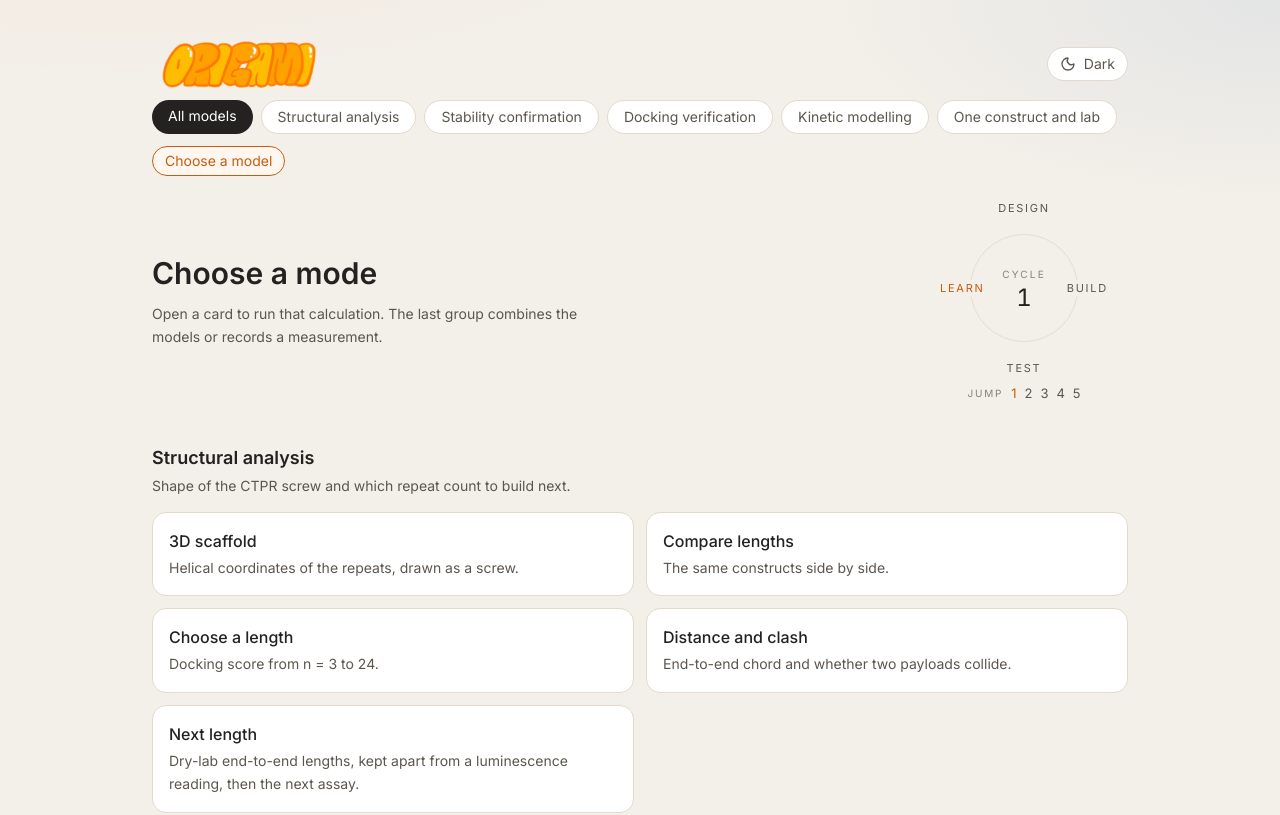
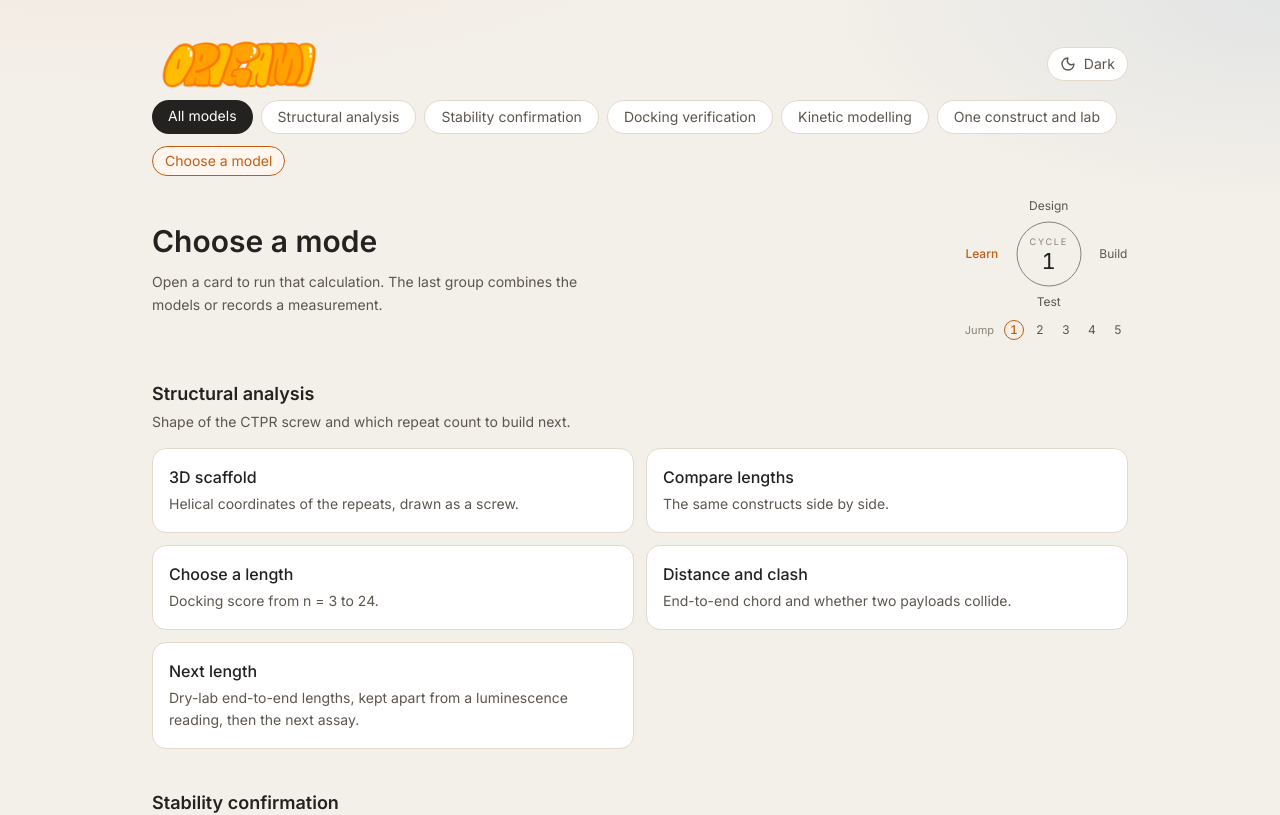
Before and after one commit to cedricwong0714/origami, a Next.js app in the folder web/structural/: page /models in a window 1280 px wide. Shown: the top 815 px of the page. Built offline with nearby package versions, Linux system fonts and the light colour scheme.

Commit message:
Make the engineering cycle a hairline ring.
Stage names sit outside the circle in small type, the active stage is only a color, and the jump row uses a thin numeral instead of a filled disk.

```diff
--- a/web/structural/src/components/engineering-cycle.tsx
+++ b/web/structural/src/components/engineering-cycle.tsx
@@ -7,35 +7,37 @@ type StageId = (typeof STAGES)[number];
 
 const CYCLES = [1, 2, 3, 4, 5] as const;
 
-const PLACE: Record<StageId, string> = {
-  design: "top-0 left-1/2 -translate-x-1/2",
-  build: "top-1/2 right-0 -translate-y-1/2",
-  test: "bottom-0 left-1/2 -translate-x-1/2",
-  learn: "top-1/2 left-0 -translate-y-1/2",
-};
-
 export function EngineeringCycle() {
   const [stage, setStage] = useState<StageId>("learn");
   const [cycle, setCycle] = useState<(typeof CYCLES)[number]>(1);
 
   return (
-    <div className="w-52 shrink-0 text-studio-foreground">
-      <div className="relative mx-auto h-44 w-44">
-        <svg viewBox="0 0 176 176" className="absolute inset-3 h-[calc(100%-1.5rem)] w-[calc(100%-1.5rem)]" aria-hidden="true">
-          <circle cx="88" cy="88" r="62" fill="none" stroke="currentColor" strokeWidth="1" className="text-studio-border" />
-        </svg>
-        <div className="pointer-events-none absolute inset-0 flex items-center justify-center text-center">
-          <div>
-            <p className="text-[10px] tracking-[0.22em] text-studio-label uppercase">Cycle</p>
-            <p className="mt-1 text-2xl leading-none font-light tabular-nums">{cycle}</p>
+    <div className="w-fit shrink-0 text-studio-foreground">
+      <div className="grid grid-cols-[auto_4.75rem_auto] grid-rows-[auto_4.75rem_auto] items-center justify-items-center gap-x-3 gap-y-1">
+        <StageButton id="design" active={stage === "design"} className="col-start-2 row-start-1" onSelect={setStage} />
+        <StageButton id="learn" active={stage === "learn"} className="col-start-1 row-start-2" onSelect={setStage} />
+        <div className="relative col-start-2 row-start-2 size-[4.75rem]">
+          <svg viewBox="0 0 76 76" className="size-full" aria-hidden="true">
+            <circle
+              cx="38"
+              cy="38"
+              r="32"
+              fill="none"
+              stroke="currentColor"
+              strokeWidth="1"
+              className="text-studio-label"
+            />
+          </svg>
+          <div className="pointer-events-none absolute inset-0 flex flex-col items-center justify-center gap-1">
+            <p className="text-[9px] leading-none tracking-[0.2em] text-studio-label uppercase">Cycle</p>
+            <p className="text-[22px] leading-none font-light tabular-nums">{cycle}</p>
           </div>
         </div>
-        {STAGES.map((id) => (
-          <StageButton key={id} id={id} active={stage === id} className={PLACE[id]} onSelect={setStage} />
-        ))}
+        <StageButton id="build" active={stage === "build"} className="col-start-3 row-start-2" onSelect={setStage} />
+        <StageButton id="test" active={stage === "test"} className="col-start-2 row-start-3" onSelect={setStage} />
       </div>
-      <div className="mt-2 flex items-center justify-center gap-2">
-        <span className="text-[10px] tracking-[0.18em] text-studio-label uppercase">Jump</span>
+      <div className="mt-3 flex items-center justify-center gap-1.5">
+        <span className="mr-1 text-[11px] text-studio-label">Jump</span>
         {CYCLES.map((item) => {
           const on = item === cycle;
           return (
@@ -43,11 +45,12 @@ export function EngineeringCycle() {
               key={item}
               type="button"
               aria-pressed={on}
+              aria-label={`Jump to cycle ${item}`}
               onClick={() => setCycle(item)}
               className={
                 on
-                  ? "text-[13px] text-studio-accent"
-                  : "text-[13px] text-studio-muted hover:text-studio-foreground"
+                  ? "grid size-5 place-items-center rounded-full border border-studio-accent text-[12px] leading-none font-medium tabular-nums text-studio-accent"
+                  : "grid size-5 place-items-center rounded-full text-[12px] leading-none tabular-nums text-studio-muted hover:text-studio-foreground"
               }
             >
               {item}
@@ -75,9 +78,10 @@ function StageButton({
     <button
       type="button"
       aria-pressed={active}
+      aria-label={`${label} stage`}
       onClick={() => onSelect(id)}
-      className={`absolute bg-background px-1 text-[11px] tracking-[0.16em] uppercase ${className} ${
-        active ? "text-studio-accent" : "text-studio-muted hover:text-studio-foreground"
+      className={`text-[12px] leading-none whitespace-nowrap focus-visible:underline focus-visible:outline-none ${className} ${
+        active ? "font-medium text-studio-accent" : "text-studio-muted hover:text-studio-foreground"
       }`}
     >
       {label}
```
